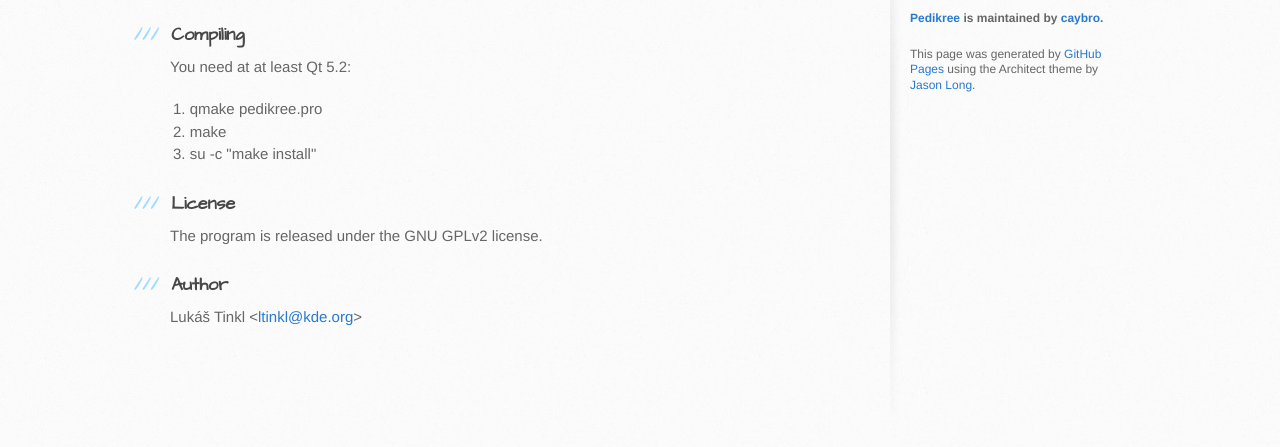
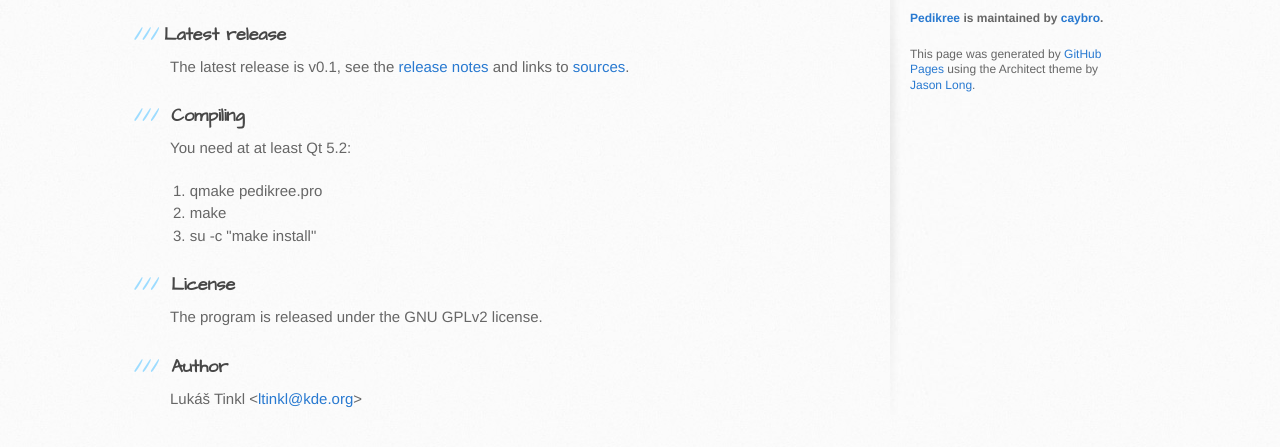
Before and after one commit to caybro/pedikree, a plain HTML site: page index.html in a window 1280 px wide. Shown: the part 321-768 px from the top of the page. Drawn offline with Linux system fonts and the light colour scheme.

Commit message:
Update index.html

```diff
--- a/index.html
+++ b/index.html
@@ -32,6 +32,10 @@
 <a name="pedikree" class="anchor" href="#pedikree"><span class="octicon octicon-link"></span></a>Pedikree</h1>
 
 <p>Genealogy application written using Qt 5.2, using SQL classes as the backend storage.</p>
+
+<h3>Latest release</h3>
+<p>The latest release is v0.1, see the <a href="https://github.com/caybro/pedikree/releases/tag/v0.1">release notes</a>
+and links to <a href="https://github.com/caybro/pedikree/archive/v0.1.tar.gz">sources</a>.</p>
 
 <h3>
 <a name="compiling" class="anchor" href="#compiling"><span class="octicon octicon-link"></span></a>Compiling</h3>
```
